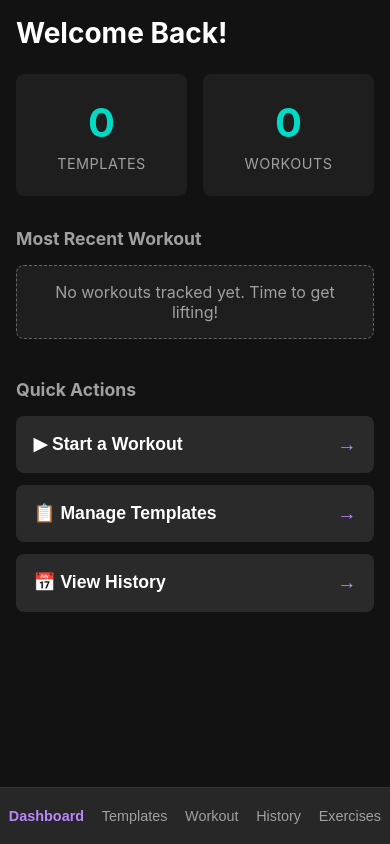
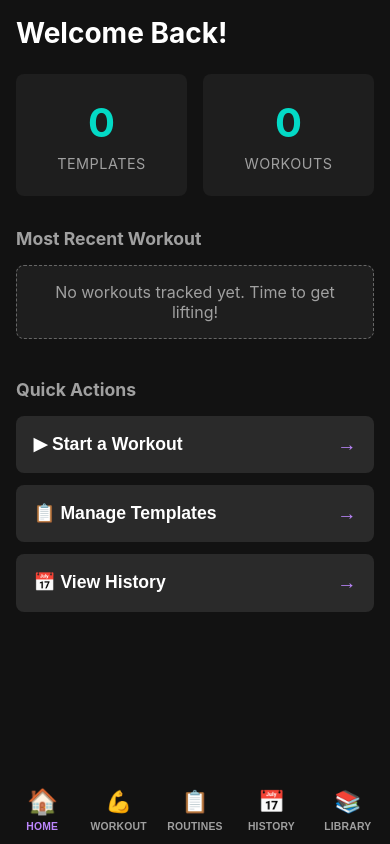
Before and after one commit to jtserrano8/workout-tracker-app, a React (Vite) app: page / in a window 390 px wide. Built offline with nearby package versions, Linux system fonts and the light colour scheme.

Commit message:
Fix iPhone bottom nav layout and spacing

```diff
--- a/src/components/layout/BottomNav.jsx
+++ b/src/components/layout/BottomNav.jsx
@@ -2,34 +2,23 @@
 
 function BottomNav({ currentTab, setCurrentTab }) {
   const tabs = [
-    { id: 'dashboard', label: 'Dashboard' },
-    { id: 'templates', label: 'Templates' },
-    { id: 'workout', label: 'Workout' },
-    { id: 'history', label: 'History' },
-    { id: 'library', label: 'Exercises' }
+    { id: 'dashboard', label: 'Home', icon: '🏠' },
+    { id: 'workout', label: 'Workout', icon: '💪' },
+    { id: 'templates', label: 'Routines', icon: '📋' },
+    { id: 'history', label: 'History', icon: '📅' },
+    { id: 'library', label: 'Library', icon: '📚' }
   ];
 
   return (
-    <nav style={{
-      position: 'fixed', bottom: 0, left: 0, right: 0,
-      display: 'flex', justifyContent: 'space-around',
-      backgroundColor: 'var(--bg-nav)', padding: '1rem 0',
-      borderTop: '1px solid #333'
-    }}>
+    <nav className="bottom-nav">
       {tabs.map(tab => (
         <button
           key={tab.id}
-          onClick={() => setCurrentTab(tab.id)}
-          style={{
-            background: 'none',
-            color: currentTab === tab.id ? 'var(--primary)' : 'var(--text-muted)',
-            border: 'none',
-            padding: '0.25rem',
-            fontWeight: currentTab === tab.id ? 'bold' : 'normal',
-            fontSize: '0.9rem'
-          }}
+          className={`nav-button ${currentTab === tab.id ? 'active' : ''}`}
+          onClick={() => setCurrentTab?.(tab.id)}
         >
-          {tab.label}
+          <div className="nav-icon">{tab.icon}</div>
+          <div className="nav-label">{tab.label}</div>
         </button>
       ))}
     </nav>
--- a/src/styles/global.css
+++ b/src/styles/global.css
@@ -84,3 +84,68 @@
 .btn-danger { background-color: transparent; border: 1px solid var(--error); color: var(--error); }
 .btn-ghost { background-color: rgba(255,255,255,0.05); border: 1px dashed #666; color: var(--text-muted); }
 .btn-ghost:hover { background-color: rgba(255,255,255,0.1); }
+
+/* --- V2 iOS SafeArea Bottom Nav Fixes --- */
+.bottom-nav {
+  height: auto !important;
+  /* CRITICAL: env(safe-area-inset-bottom) forces the bar to jump above the iOS home swipe indicator */
+  padding-bottom: calc(0.75rem + env(safe-area-inset-bottom)) !important;
+  padding-top: 0.75rem !important;
+  display: flex !important;
+  justify-content: space-between !important;
+  align-items: center !important;
+  padding-inline: 0.25rem !important;
+}
+
+.nav-button {
+  flex: 1 !important;
+  padding: 0 !important;
+  min-width: 0 !important; /* Prevents overflow pushing */
+  display: flex !important;
+  flex-direction: column !important;
+  align-items: center !important;
+  justify-content: center !important;
+  background: transparent !important;
+  border: none !important;
+  color: var(--text-muted) !important;
+}
+
+.nav-button.active {
+  color: var(--primary) !important;
+}
+
+.nav-button.active .nav-icon {
+  transform: scale(1.15) !important; /* Subtle jump to indicate selection */
+}
+
+.nav-icon {
+  font-size: 1.35rem !important;
+  margin-bottom: 0.35rem !important;
+  transition: transform 0.2s ease !important;
+}
+
+.nav-label {
+  font-size: 0.65rem !important;
+  white-space: nowrap !important;
+  overflow: hidden !important;
+  text-overflow: ellipsis !important;
+  width: 100% !important;
+  text-transform: uppercase !important;
+  letter-spacing: 0.2px !important;
+  text-align: center !important;
+}
+
+/* Ensure app wrapper accommodates the dynamic viewport */
+.app-container {
+  display: flex !important;
+  flex-direction: column !important;
+  height: 100vh !important;
+  height: 100dvh !important; /* Modern iOS dynamic viewport size */
+}
+
+.main-content {
+  flex: 1 !important;
+  overflow-y: auto !important;
+  /* Ensure the content scroll padding matches our new taller navbar */
+  padding-bottom: calc(100px + env(safe-area-inset-bottom)) !important;
+}
```
